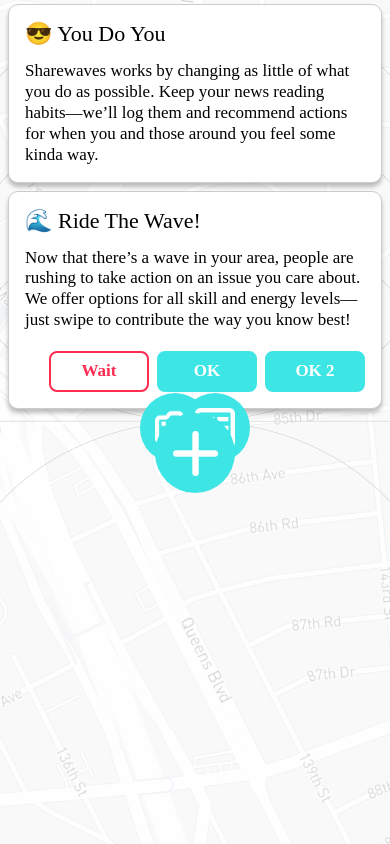
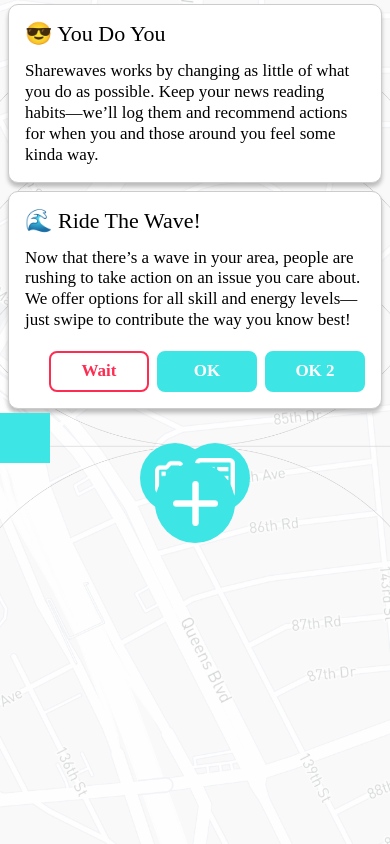
Before and after one commit to garrickf/cs147-app, a React Native app: screen / in a window 390 px wide. Built offline with nearby package versions, Linux system fonts and the light colour scheme; what react-native would draw is missing.

Commit message:
Initial commit with button

```diff
--- a/App.js
+++ b/App.js
@@ -30,6 +30,7 @@
 import AddButton from './components/add-button';
 import ActionBar from './components/core/action-bar';
 import Toast from './components/core/toast';
+import Beacon from './components/beacon';
 
 const App: () => React$Node = () => {
   // return (
@@ -133,6 +134,7 @@
                   <Button title={'OK 2'} />
                 </ActionBar>
               </Card>
+              <Beacon/>
             </View>
 
             <AddButton setToastMessage={setToastMessage} />
--- /dev/null
+++ b/components/beacon.js
@@ -0,0 +1,22 @@
+import React, {useState} from 'react';
+import {TouchableOpacity, View, Image, StyleSheet, Text} from 'react-native';
+import {useSpring, animated} from 'react-spring';
+import {aquaHex, coralHex} from '../styles';
+import CircleButton from './core/circle-button';
+
+export default () => {
+    const [toggled, setToggle] = useState(false);
+
+    return (
+        <TouchableOpacity onPress={()=>setToggle(!toggled)} activeOpacity={0.5}>
+            <View style = {{...styles.beacon, height: toggled ? 100 : 50, width: toggled ? 100 : 50}}>
+            </View>
+        </TouchableOpacity>
+    );
+};
+
+const styles = StyleSheet.create({
+    beacon: {
+        backgroundColor: aquaHex,
+    },
+});
```
